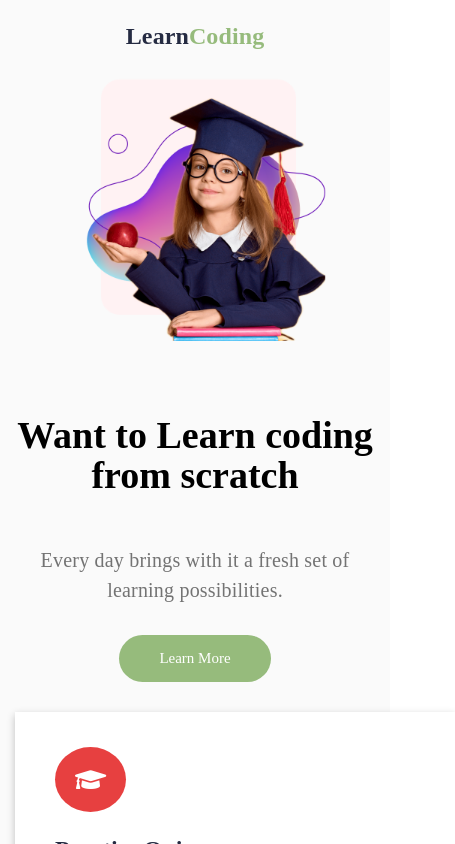
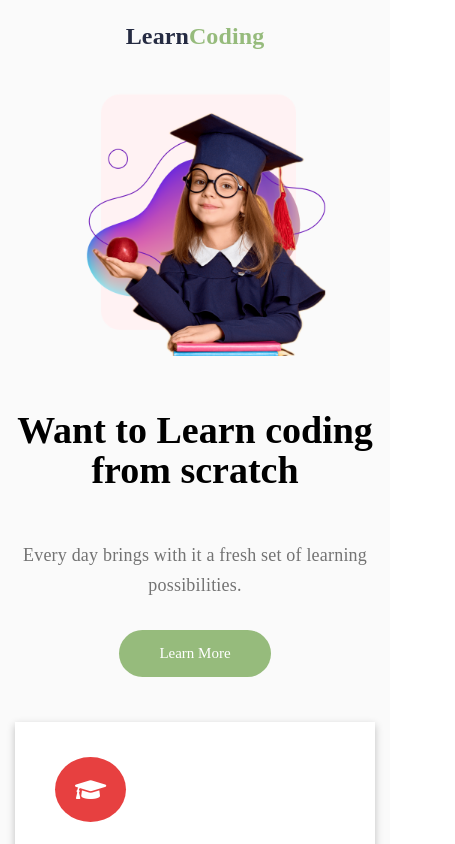
Before and after one commit to rajnishism/learncoding.com, a plain HTML site: page index.html in a window 390 px wide. Shown: the top 844 px of the page, 455 px wide, since content can reach past the window. Drawn offline with Linux system fonts and the light colour scheme.

Commit message:
Update style.css

```diff
--- a/style.css
+++ b/style.css
@@ -398,7 +398,7 @@ display: fl
   }
   .landingPage{
     flex-direction: column;
-    padding: 0 15px;
+    padding: 15px 15px;
     align-items: center;
     justify-content: space-around;
     text-align: center;
@@ -414,7 +414,8 @@ display: fl
   }
   .contactImg{
     width:70vw;
-    justify-content: center;
+    justify-content:
+
   }
   .footer{
   flex-direction:column;
@@ -440,6 +441,12 @@ display: fl
     padding: 20px 15px 80px 15px;
   }
   .feature_item{
-    width: 100%;
+    width: inherit;
+  }
+  .bigHeading{
+    margin-top:50px;
+  }
+  .smallHeading{
+    font-size: 18px;
   }
 }
```
